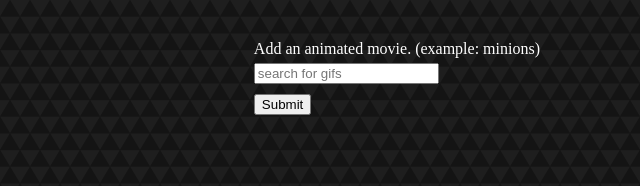
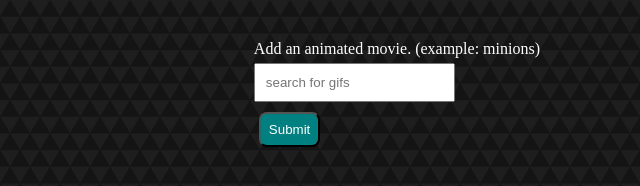
Before and after one commit to shama009/GifTastic, a plain HTML site: page index.html in a window 1280 px wide. Shown: the whole page, without its empty margins (640-1280 px from the left). Drawn offline with nearby package versions, Linux system fonts and the light colour scheme.

Commit message:
css changes

```diff
--- a/assets/css/style.css
+++ b/assets/css/style.css
@@ -22,7 +22,10 @@ body {
     float: right;
     margin-right: 80px;
 }
-.giphy-btn {
+#user-input {
+    padding:10px;
+}
+button {
     margin:5px;
     padding:8px;
     border-radius: 8px;
```
